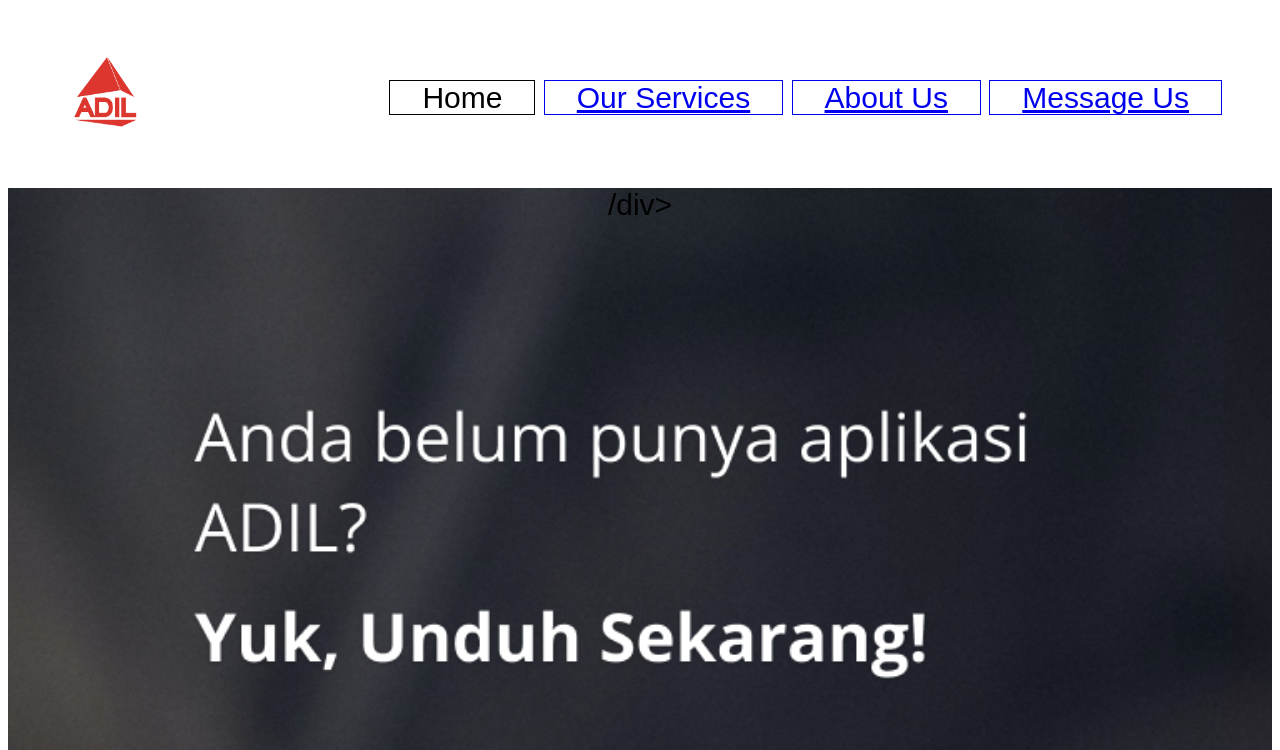
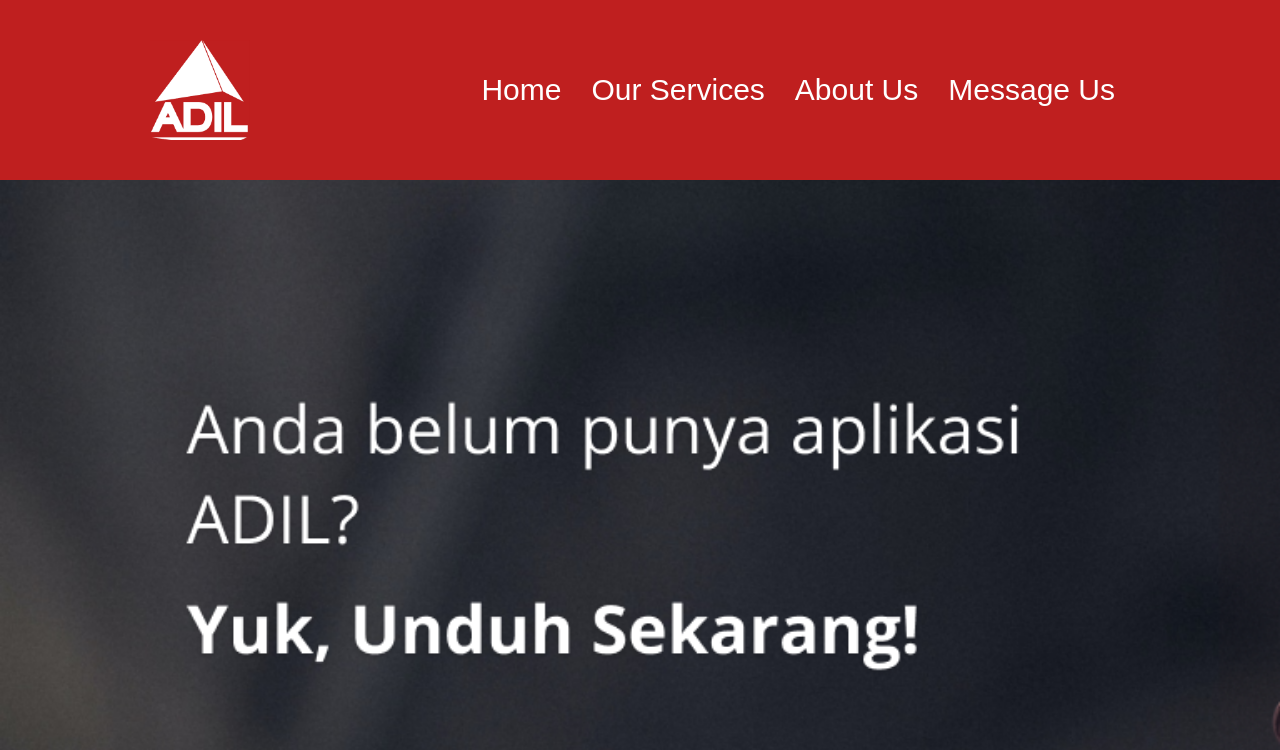
Before and after one commit to revou-fundamental-course/fundamental-berlianazulny, a plain HTML site: page index.html in a window 1280 px wide. Shown: the top 750 px of the page. Drawn offline with Linux system fonts and the light colour scheme.

Commit message:
fourth commit

```diff
--- a/css/styles.css
+++ b/css/styles.css
@@ -1,4 +1,10 @@
 /* ini CSS */
+
+*{
+    box-sizing:border-box;
+    margin: 0;
+    padding: 0;;
+}
 
 body {
     font-family: arial;
@@ -20,8 +26,33 @@ section {
     align-items: center;
     padding-top: 40px;
     padding-bottom: 40px;
-    padding-right: 50px;
-    padding-left: 50px;
+    padding-right: 150px;
+    padding-left: 150px;
+    background-color:#BF1F1F;
+}
+
+.nav-button {
+    display: flex;
+    justify-content: center;
+    align-items: center;
+}
+
+.nav-button>li {
+    list-style-type: none;
+    padding: 15px;
+}
+
+.nav-button>li>a {
+    color:white;
+    font-size: 30px;
+    text-decoration: none;
+}
+
+.nav-button>li>a:hover {
+    background-color: white;
+    color:#BF1F1F;
+    padding: 15px;
+    border-radius: 10%;
 }
 
 .logo-icon {
@@ -29,7 +60,7 @@ section {
     width: 100px;
 
     /* For Image Icon */
-    background-image: url(../assets/LOGO\ ADIL\ MERAH\,BG\ PUTIH_1\ 1.png);
+    background-image: url(../assets/Logo\ ADIL.png);
     border-radius: 0%;
     background-size: cover;
 }
--- a/index.html
+++ b/index.html
@@ -14,20 +14,19 @@
     <!-- Header Nav -->
     <header class="nav-container">
         <div class="logo-icon"></div>
-
-        <nav>
-            <a>Home</a>
-            <a href="#our-services">Our Services</a>
-            <a href="#about-us">About Us</a>
-            <a href="#message-us">Message Us</a>
-        </nav>
+        <ul class="nav-button">
+            <li><a href="#" class="active">Home</a></li>
+            <li><a href="#our-services" class="active">Our Services</a></li>
+            <li><a href="#about-us" class="active">About Us</a></li>
+            <li><a href="#message-us" class="active">Message Us</a></li>
+        </ul>
     </header>
 
     <main>
     <!-- Home Content -->
      <div>
         <article>
-            <div class="banner-container">/div>
+            <div class="banner-container"></div>
         </article>
     </div>
 
```
Also changed, not shown: assets/Logo ADIL.png (added).
